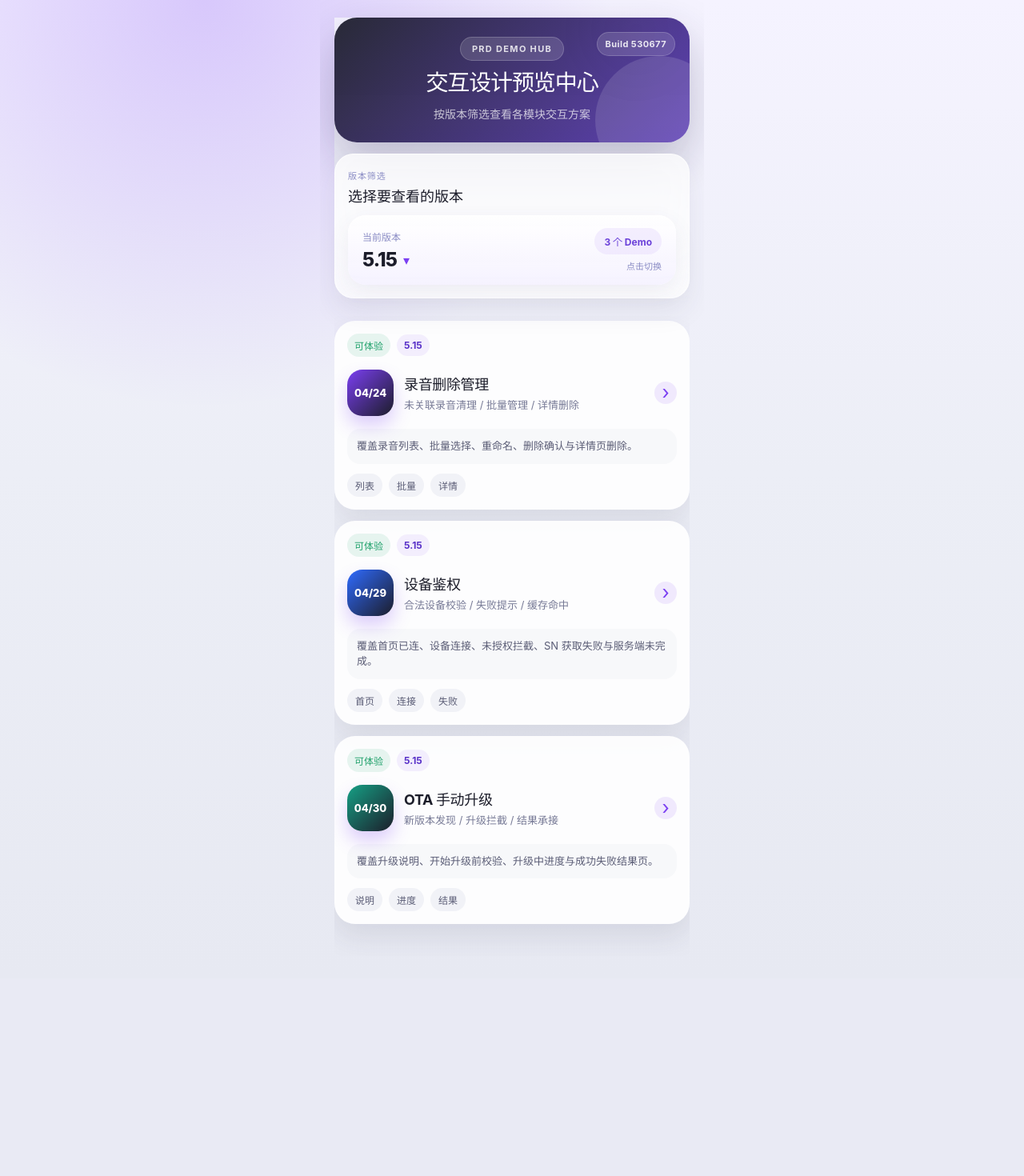
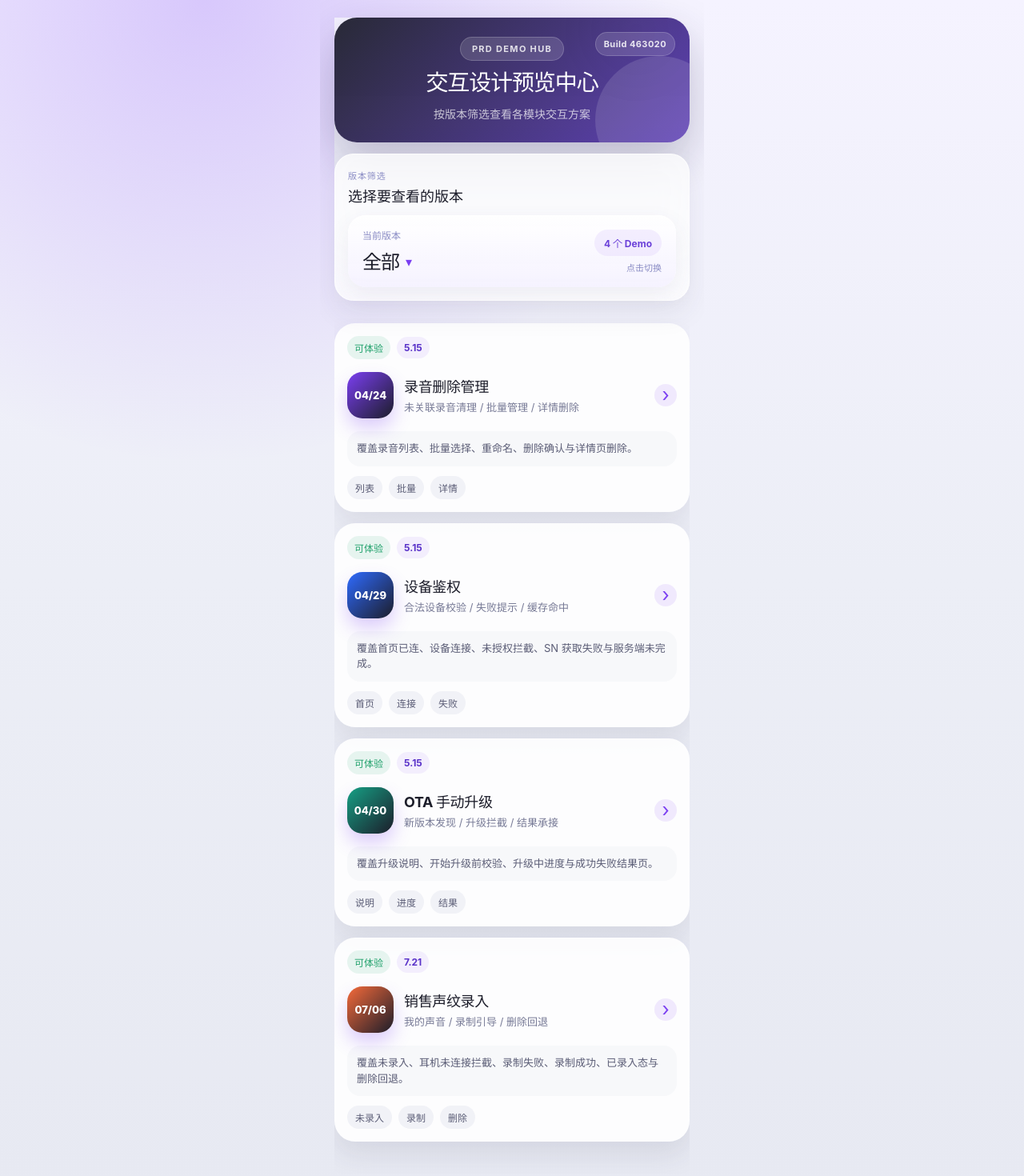
Before and after one commit to itsmaying/PRD_Demo, a React (Vite) app in the folder device-auth-poc/: page / in a window 1280 px wide. Shown: the top 1470 px of the page at 80% size. Before the commit the page ends 1223 px from the top, so only its background shows below. Built offline with nearby package versions, Linux system fonts and the light colour scheme.

Commit message:
feat: add SalesVoiceprintDemo to demo hub
- Register sales-voiceprint demo in demoItems list
- Update version selector to dynamically include all versions
- Add routing handler for SalesVoiceprintDemo component
- Bump build version timestamp

```diff
--- a/device-auth-poc/public/version.json
+++ b/device-auth-poc/public/version.json
@@ -1 +1 @@
-{"version":"1778074530677"}
+{"version":"1783430463020"}
--- a/device-auth-poc/src/App.jsx
+++ b/device-auth-poc/src/App.jsx
@@ -1,6 +1,7 @@
 import { useEffect, useMemo, useState } from 'react'
 import DeviceAuthDemo from './DeviceAuthDemo.jsx'
 import AudioDeleteDemo from './audioDelete/AudioDeleteDemo.jsx'
+import SalesVoiceprintDemo from './SalesVoiceprintDemo.jsx'
 import './App.css'
 
 const demoItems = [
@@ -37,9 +38,18 @@ const demoItems = [
     summary: '覆盖升级说明、开始升级前校验、升级中进度与成功失败结果页。',
     metrics: ['说明', '进度', '结果'],
   },
+  {
+    id: 'sales-voiceprint',
+    title: '销售声纹录入',
+    subtitle: '我的声音 / 录制引导 / 删除回退',
+    status: '可体验',
+    date: '07/06',
+    version: '7.21',
+    accent: '#F56A3A',
+    summary: '覆盖未录入、耳机未连接拦截、录制失败、录制成功、已录入态与删除回退。',
+    metrics: ['未录入', '录制', '删除'],
+  },
 ]
-
-const versionOptions = ['全部', '5.15']
 
 function UpdateNotice({ updateVersion, onRefresh, onDismiss }) {
   if (!updateVersion) return null
@@ -137,8 +147,10 @@ function VersionSelector({ activeVersion, options, counts, onSelect, open, onTog
 }
 
 function DemoHome({ items, onOpen, updateNotice, buildVersion }) {
-  const [activeVersion, setActiveVersion] = useState('5.15')
+  const [activeVersion, setActiveVersion] = useState('全部')
   const [selectorOpen, setSelectorOpen] = useState(false)
+
+  const versionOptions = useMemo(() => ['全部', ...new Set(items.map((item) => item.version))], [items])
 
   const versionCounts = useMemo(() => {
     const counts = {
@@ -299,6 +311,14 @@ function App() {
     )
   }
 
+  if (activeDemo === 'sales-voiceprint') {
+    return (
+      <DemoPreviewShell title="销售声纹录入" onBack={() => setActiveDemo(null)} updateNotice={updateNotice}>
+        <SalesVoiceprintDemo />
+      </DemoPreviewShell>
+    )
+  }
+
   return <DemoHome items={demoItems} onOpen={setActiveDemo} updateNotice={updateNotice} buildVersion={buildVersion} />
 }
 
```
